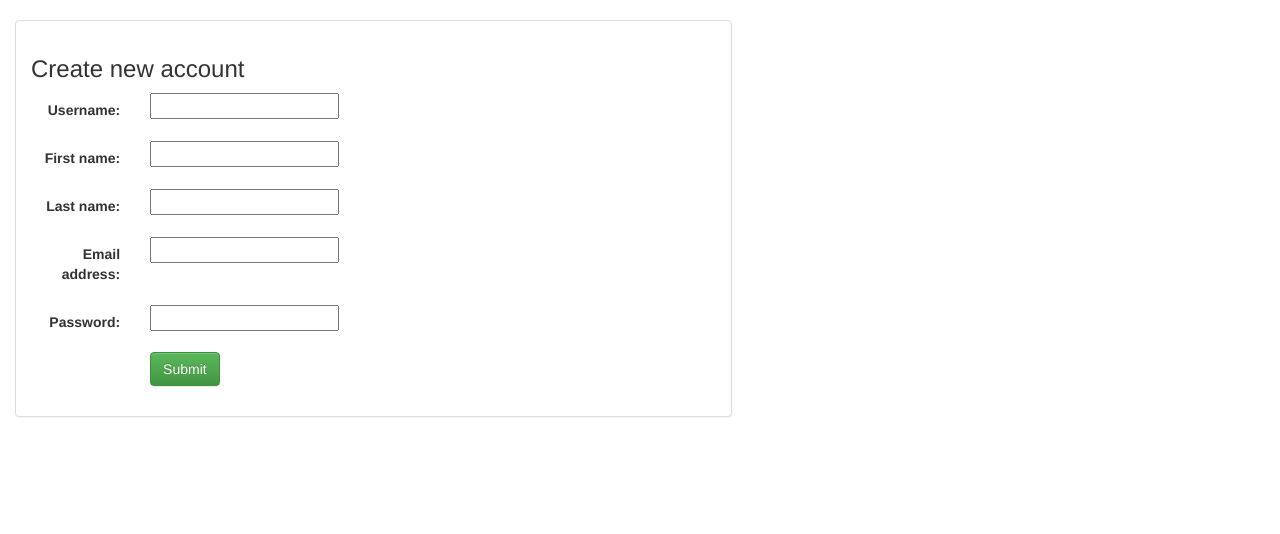
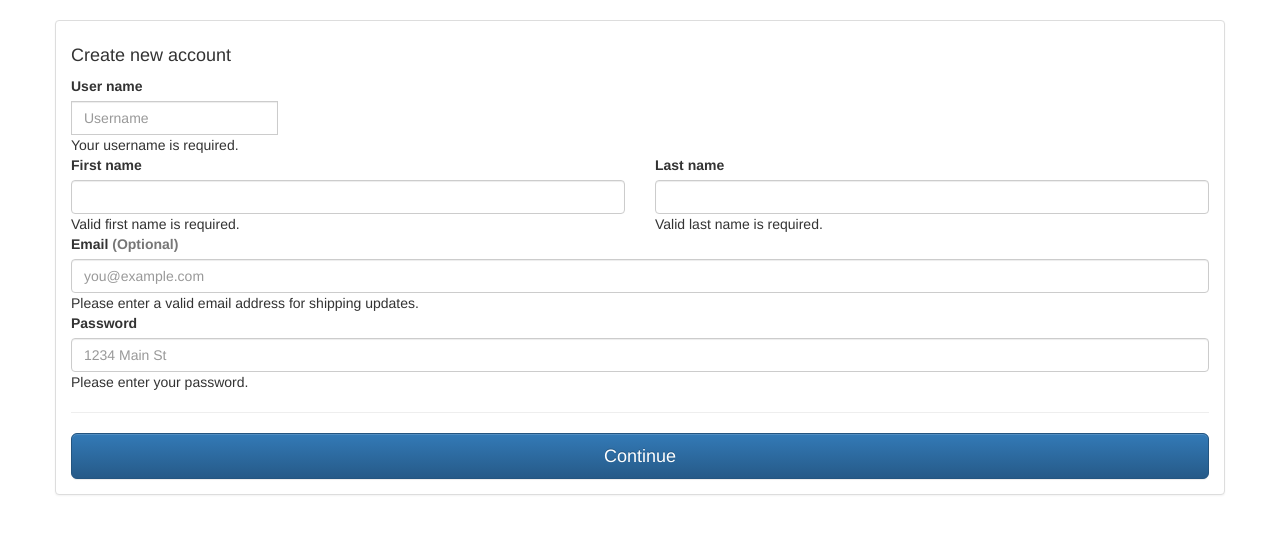
Before and after one commit to kimlongngin/Linkedhr, a Django app: page /linkedhr/register/ in a window 1280 px wide. Shown: the part 52-586 px from the top of the page. Run offline with Django 3.2, Linux system fonts and the light colour scheme; some libraries are stand-ins or nearby versions.

Commit message:
Change default form of the registration

```diff
--- a/linkedhr/templates/city/base.html
+++ b/linkedhr/templates/city/base.html
@@ -112,10 +112,13 @@
 
 		</div>
 	</nav>
-
-	{% block body %}
+	<main class="bd-content p-5" id="content" role="main">
+		<div class="container">
+			{% block body %}
 
 
-	{% endblock %}
+			{% endblock %}
+		</div>
+	</main>
 </body>
 </html>
--- a/linkedhr/templates/city/registration_form.html
+++ b/linkedhr/templates/city/registration_form.html
@@ -7,26 +7,90 @@
 		<h1> User already registered !!! </h1>
 	{% else %}
 
-		<div class="container-fluid">
+		<!-- <div class="container-fluid"> -->
+		<div class="row align-items-center">
 			<div class="row">
-				<div class="col-sm-12 col-md-7">
+				<div class="col-md-12 order-md-12">
 					<div class="panel panel-default">
 						<div class="panel-body">
-							<h3> Create new account </h3>
-							{% if error_message %}
-								<p> <strong> {{ error_message }} </strong> </p>
-							{% endif %}
-							<!--  Userform for user to login -->
+							<h4 class="mb-3">Create new account </h4>
+
 								<form class="form-horizontal" action="" method="post" enctype="multipart/form-data">
 						            {% csrf_token %}
+									<!-- {% include 'city/form_template.html' %} -->
+
+						            <div class="mb-3">
+						              <label for="username">User name</label>
+						              <div class="input-group">
+						                <div class="input-group-prepend">
+						                  <span class="text-danger small input-group-text"> {{ form.username.errors }} </span>
+						                </div>
+
+
+						                <input class="form-control" id="id_username" maxlength="30" name="username" placeholder="Username" required="" type="text">
+						                <div class="invalid-feedback" style="width: 100%;">
+						                  Your username is required.
+						                </div>
+						              </div>
+						            </div>
+
+						            <div class="row">
+						              <div class="col-md-6 mb-3">
+						                <label for="firstName">First name</label>
+						                <input class="form-control" id="id_first_name" name="first_name" placeholder="" value="" required="" type="text">
+
+						                <div class="invalid-feedback">
+						                  Valid first name is required.
+						                </div>
+						              </div>
+						              <div class="col-md-6 mb-3">
+						                <label for="lastName">Last name</label>
+						                <input class="form-control" id="id_last_name" maxlength="30" name="last_name"  placeholder="" value="" required="" type="text">
+
+						                <div class="invalid-feedback">
+						                  Valid last name is required.
+						                </div>
+						              </div>
+						            </div>
+
+
+						            <div class="mb-3">
+						              <label for="email">Email <span class="text-muted">(Optional)</span></label>
+						              <input class="form-control" id="id_email" maxlength="254" name="email" placeholder="you@example.com" type="email">
+
+						              <div class="invalid-feedback">
+						                Please enter a valid email address for shipping updates.
+						              </div>
+						            </div>
+
+						            <div class="mb-3">
+						              <label for="address">Password</label>
+						              <input class="form-control" id="id_password" name="password" placeholder="1234 Main St" required="" type="password">
+
+						              <div class="invalid-feedback">
+						                Please enter your password.
+						              </div>
+						            </div>
+
+
+						            <hr class="mb-4">
+						            <button class="btn btn-primary btn-lg btn-block" type="submit">Continue</button>
+
+						        </form>
+
+
+								<!--  Userform for user to login -->
+								<!--<form class="form-horizontal" action="" method="post" enctype="multipart/form-data">
+									{% csrf_token %}
 									{% include 'city/form_template.html' %}
+
 									<div class="form-group">
 										<div class="col-sm-offset-2 col-sm-10">
 											<button type="submit" class="btn btn-success"> Submit</button>
 										</div>
 									</div>
 
-							</form>
+								</form> -->
 
 						</div>
 					</div>
--- a/linkedhr/views.py
+++ b/linkedhr/views.py
@@ -277,13 +277,9 @@ class UserProfileView(TemplateView):
 		if userprofiledata :
 			for i in userprofiledata:
 				return redirect('linkedhr:userprofile-update', i.pk)
-
-
-			#args = {'form':form, 'branches':branches}
-			#return render(request, self.template_name, args)
 		else:
-			return redirect('linkedhr:login')
-			#return render(request, self.template_name, {'form':form})
+			# return redirect('linkedhr:login')
+			return render(request, self.template_name, {'form':form})
 
 	def post(self, request):
 		if request.user.is_authenticated:
@@ -422,12 +418,14 @@ class UserFormView(View):
 
 	# process form data
 	def post(self, request):
+		print("Hello")
 		form = self.form_class(request.POST)
 		if form.is_valid():
 			user = form.save(commit=False)
-
 			# Cleaned (Normalize) Data
 			username = form.cleaned_data['username']
+			data = User.objects.filter(username=username)
+
 			password = form.cleaned_data['password']
 			user.set_password(password)
 			user.save()
```
Also changed, not shown: linkedhr/templates/userprofile/checkuser.html (added, +7 -0 lines), db.sqlite3, 1 other file. Lines whose indentation alone changed are shown as unchanged.
